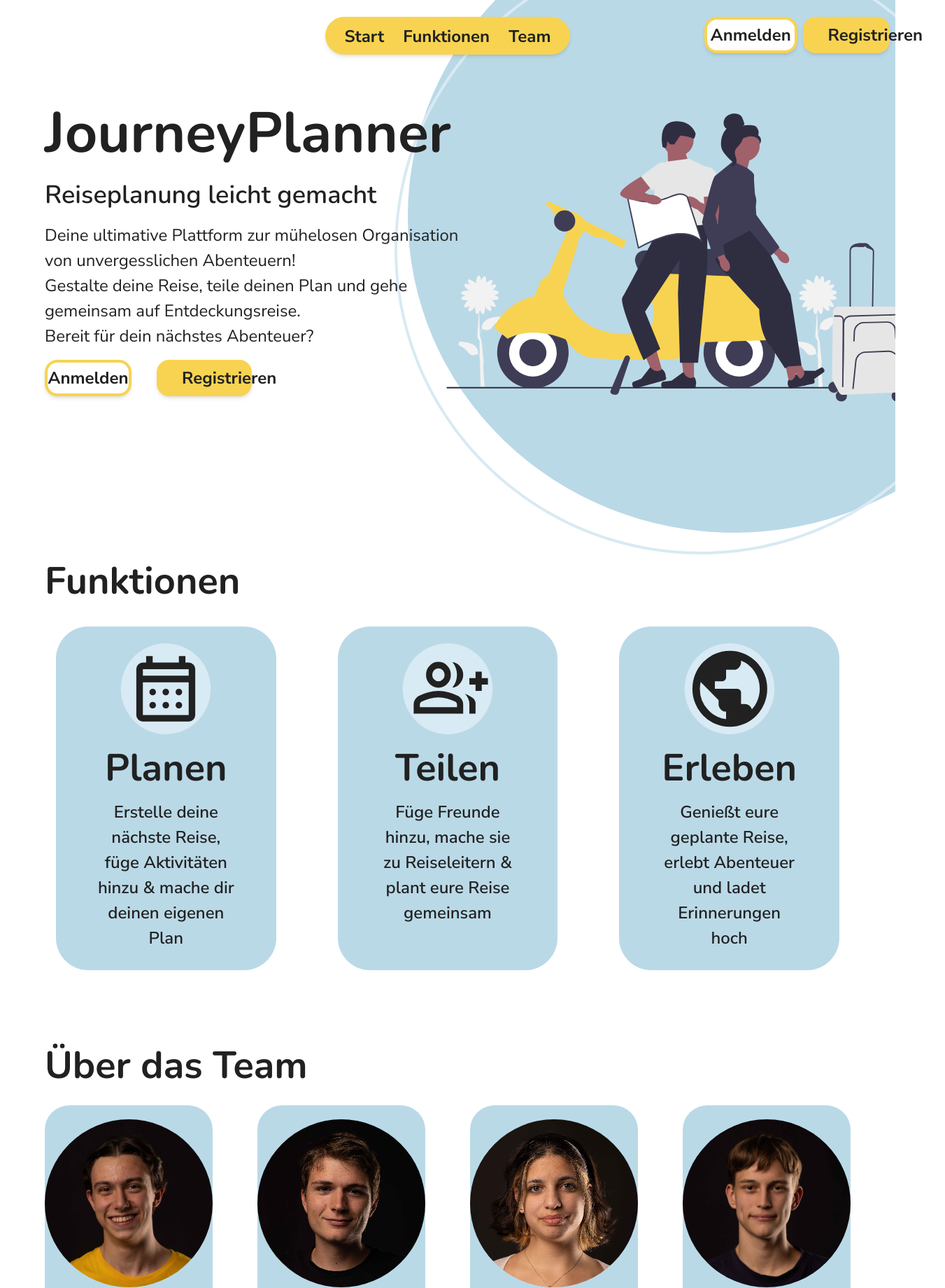
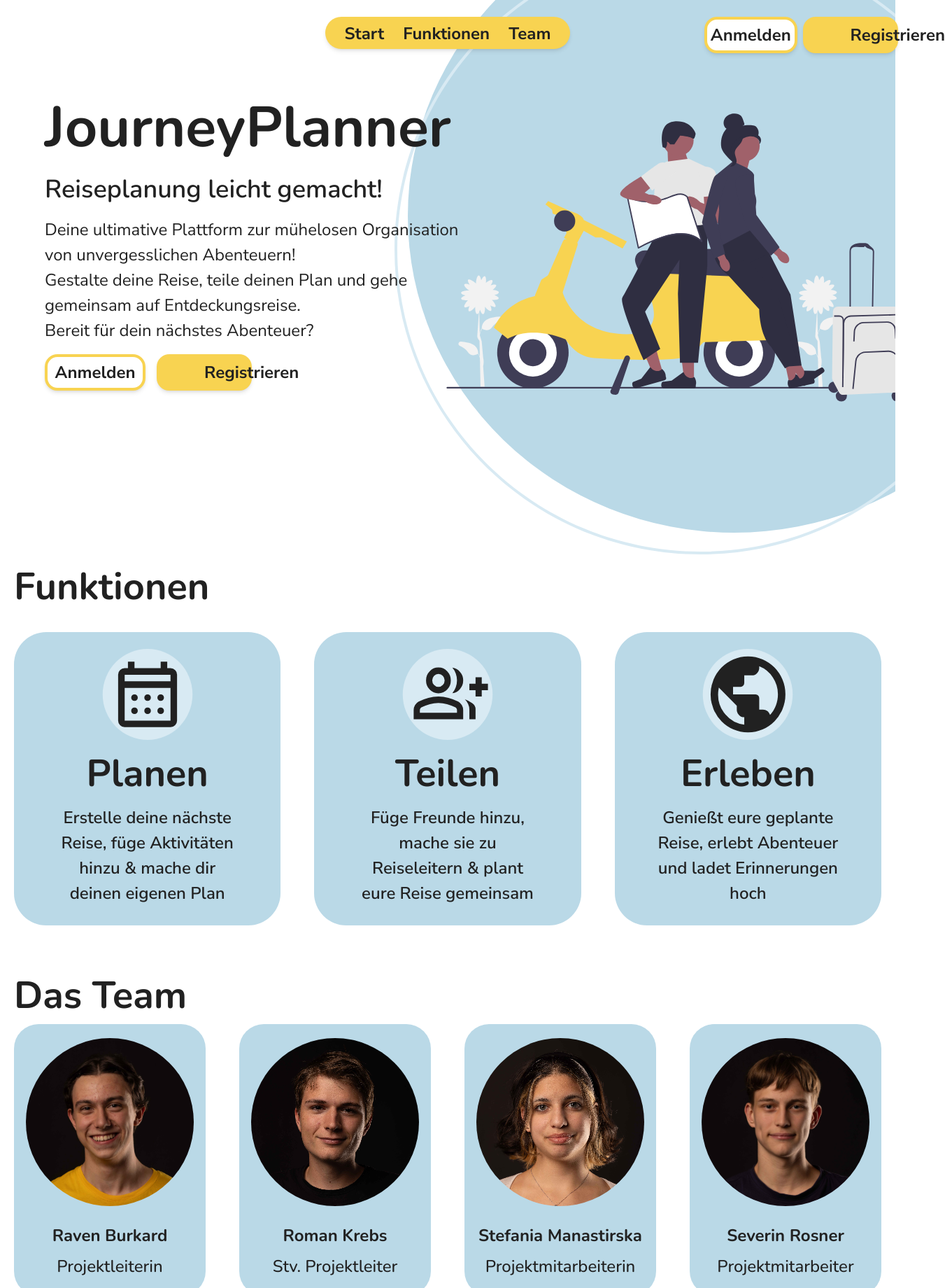
Before and after one commit to JourneyPlanner/JourneyPlanner-old, a Vue app: page / in a window 1280 px wide. Shown: the top 1840 px of the page at 70% size, 1351 px wide, since content can reach past the window. Built offline with nearby package versions, Linux system fonts and the light colour scheme; no server answers; a web font is replaced by a local one.

Commit message:
wip: responsive landing page (working except navbar/buttons)

```diff
--- a/src/components/FunctionCard.vue
+++ b/src/components/FunctionCard.vue
@@ -1,9 +1,5 @@
-<script setup lang="ts">
-
-</script>
-
 <template >
-  <div class="flex flex-col items-center bg-primary rounded-[46px] pt-6 mt-6 p-2 pb-3">
+  <div class="flex flex-col items-center bg-primary rounded-[46px] pt-6 mt-6 p-2 pb-3 justify-between">
     <i>
       <slot name="icon"></slot>
     </i>
@@ -12,13 +8,8 @@
       <slot name="subheading"></slot>
     </h2>
     <br>
-    <p class="font-nunito-sans font-semibold text-text-black text-xl px-12 mt-1 mb-4 text-center">
+    <p class="font-nunito-sans font-semibold text-text-black text-xl px-2 lg:px-12 mt-1 mb-4 text-center">
       <slot name="text"></slot>
     </p>
-
   </div>
 </template>
-
-<style scoped>
-
-</style>
--- a/src/components/MemberCard.vue
+++ b/src/components/MemberCard.vue
@@ -1,24 +1,15 @@
-<script setup lang="ts">
-
-</script>
-
-<template >
+<template>
   <div class="flex flex-col items-center bg-primary rounded-[35px] px-3 pt-5">
     <i>
       <slot name="icon"></slot>
     </i>
     <br>
-    <h2 class="font-nunito text-xl text-text-black font-bold -mb-4">
+    <h2 class="font-nunito text-xl lg:text-xl text-text-black font-bold -mb-4">
       <slot name="name"></slot>
     </h2>
     <br>
-    <p class="font-nunito font-medium text-text-black text-xl text-center pb-6">
+    <p class="font-nunito font-medium text-text-black text-xl lg:text-xl text-center pb-6">
       <slot name="position"></slot>
     </p>
-
   </div>
 </template>
-
-<style scoped>
-
-</style>
--- a/src/components/NavBar.vue
+++ b/src/components/NavBar.vue
@@ -9,19 +9,19 @@ import RegisterButton from "@/components/buttons/RegisterButton.vue";
   <div class="grid grid-cols-3 grid-rows-1 gap-5 mt-3 sticky top-0.5">
     <div class="col-start-2 bg-call-to-action
     text-text-black font-nunito-sans font-bold xl:text-xl sm:text-base md:text-base
-    my-3 rounded-[68px] py-2 flex justify-evenly mx-8 shadow-md">
+    my-3 md:my-3 rounded-[68px] py-2 md:py-3 lg:py-1 justify-evenly mx-8 shadow-md hidden lg:flex">
       <a href="#start" class="hover:opacity-80 hover:underline pt-0.5">Start</a>
       <a href="#functions" class="hover:opacity-80 hover:underline pt-0.5">Funktionen</a>
       <a href="#team" class="hover:opacity-80 hover:underline pt-0.5">Team</a>
     </div>
 
-    <div class="col-start-3 flex ">
-      <div class="grid grid-cols-3 grid-rows-1 gap-2 mt-3 ">
-        <div class="col-start-2 row-start-1">
-          <LoginButton />
+    <div class="col-start-3 hidden lg:flex">
+      <div class="grid grid-cols-3 grid-rows-1 gap-2 mt-3">
+        <div class="col-start-2">
+          <LoginButton/>
         </div>
         <div class="col-start-3">
-          <RegisterButton class="px-2"/>
+          <RegisterButton class=""/>
         </div>
       </div>
     </div>
--- a/src/components/buttons/LoginButton.vue
+++ b/src/components/buttons/LoginButton.vue
@@ -1,7 +1,7 @@
 <template>
-  <RouterLink to="/login" class="bg-background border border-4 border-call-to-action
+  <RouterLink to="/login" class="bg-background border-4 border-call-to-action
   rounded-[18px] text-text-black font-nunito-sans font-bold
-  xl:text-xl sm:text-base md:text-base py-1 flex justify-around shadow-md hover:opacity-80">
+  text-xl lg:py-1 flex justify-around shadow-md hover:opacity-80">
     Anmelden
   </RouterLink>
 </template>
--- a/src/components/buttons/RegisterButton.vue
+++ b/src/components/buttons/RegisterButton.vue
@@ -1,8 +1,8 @@
 <template>
   <RouterLink to="/register" class="bg-call-to-action
-  border border-4 border-call-to-action rounded-[18px]
-  text-text-black font-nunito-sans font-bold xl:text-xl
-  sm:text-base md:text-base py-1 px-8 flex justify-around mr-2 shadow-md hover:opacity-80">
+  border-4 border-call-to-action rounded-[18px]
+  text-text-black font-nunito-sans font-bold text-xl
+  lg:py-1 px-5 lg:px-16 flex justify-around mr-2 shadow-md hover:opacity-80">
     Registrieren
   </RouterLink>
 </template>
--- a/src/views/LandingPageView.vue
+++ b/src/views/LandingPageView.vue
@@ -17,29 +17,29 @@ import Footer from "../components/Footer.vue";
 </script>
 
 <template>
-  <div class="absolute overflow-x-hidden md:-top-24 xl:-top-36 md:right-0 ">
+  <div class="absolute overflow-x-hidden md:-top-24 lg:-top-36 md:right-0 hidden lg:block">
     <VespaIllustration/>
   </div>
   <div class="relative">
     <div id="start"/>
-    <NavBar class="sticky top-0.5"/>
+    <NavBar class="lg:sticky lg:top-0.5"/>
 
-    <div class="ml-16 mt-10">
-      <h1 class="font-nunito text-4xl text-text-black font-bold">
-        JourneyPlanner
+    <div class="ml-5 lg:ml-16 lg:mt-10">
+      <h1 class="font-nunito text-2xl xl:text-4xl lg:text-text-black font-black xl:font-bold break-words">
+        Journey<wbr>Planner
       </h1>
-      <h2 class="font-nunito text-2xl text-text-black font-semibold">
-        Reiseplanung leicht gemacht
+      <h2 class="font-nunito text-xl xl:text-2xl text-text-black font-bold lg:font-semibold">
+        Reiseplanung leicht gemacht!
       </h2>
-      <p class="font-nunito-sans text-xl text-text-black  w-3/6 flex flex-wrap mt-3">
+      <p class="font-nunito-sans text-xl lg:text-xl text-text-black md:w-3/6 xl:w-3/6 flex flex-wrap mt-3">
         Deine ultimative Plattform zur mühelosen Organisation von unvergesslichen Abenteuern!
         <br>
         Gestalte deine Reise, teile deinen Plan und gehe gemeinsam auf Entdeckungsreise.
         <br>
         Bereit für dein nächstes Abenteuer?
       </p>
-      <div class="grid grid-cols-2 grid-rows-1 gap-4 w-1/4 mt-4 ">
-        <div class="mr-5">
+      <div class="grid grid-cols-2 grid-rows-1 gap-4 sm:w-1/4 mt-4 mr-5">
+        <div>
           <LoginButton/>
         </div>
         <div>
@@ -47,13 +47,15 @@ import Footer from "../components/Footer.vue";
         </div>
       </div>
     </div>
-    <h1 id="functions" class="mb-56 mt-36"/>
-    <h1 class="font-nunito font-bold text-3xl text-text-black ml-16 mt-20">
-      Funktionen
-    </h1>
-    <div class="grid grid-cols-3 grid-rows-1 gap-12">
+    <div id="functions" class="lg:grid lg:grid-cols-3 lg:gap-12 lg:mt-40 mx-5">
 
-      <FunctionCard class="ml-20">
+      <h1 class="font-nunito font-bold text-3xl text-text-black text-center lg:text-left mt-5 lg:mt-20">
+        Funktionen
+      </h1>
+    </div>
+    <div class="grid grid-cols-1 lg:grid-cols-3 grid-rows-3 lg:grid-rows-1 lg:gap-12 mx-5">
+
+      <FunctionCard class="row-start-1">
         <template #icon>
           <IconCalender/>
         </template>
@@ -67,7 +69,7 @@ import Footer from "../components/Footer.vue";
         </template>
       </FunctionCard>
 
-      <FunctionCard class="mx-10">
+      <FunctionCard class="row-start-2 lg:row-start-1">
         <template #icon>
           <IconShare/>
         </template>
@@ -79,7 +81,7 @@ import Footer from "../components/Footer.vue";
         </template>
       </FunctionCard>
 
-      <FunctionCard class="mr-20">
+      <FunctionCard class="row-start-3 lg:row-start-1">
         <template #icon>
           <IconExperience/>
         </template>
@@ -91,13 +93,16 @@ import Footer from "../components/Footer.vue";
         </template>
       </FunctionCard>
     </div>
-    <h1 id="team" class="font-nunito font-bold text-3xl text-text-black ml-16 mt-24">
-      Über das Team
-    </h1>
+    <div id="team" class="lg:grid lg:grid-cols-3 lg:gap-12 lg:mt-10 mx-5">
 
-    <div class="grid grid-cols-4 grid-rows-1 mb-24 mt-4 ">
+      <h1 class="font-nunito font-bold text-3xl text-text-black text-center lg:text-left mt-5 ">
+        Das Team
+      </h1>
+    </div>
 
-      <MemberCard class="ml-16 mr-4">
+    <div class="grid grid-cols-1 lg:grid-cols-4 grid-rows-3 lg:grid-rows-1 gap-5 lg:gap-12 mx-5">
+
+      <MemberCard class="">
         <template #icon>
           <Raven/>
         </template>
@@ -109,7 +114,7 @@ import Footer from "../components/Footer.vue";
         </template>
       </MemberCard>
 
-      <MemberCard class="mx-8 ml-12">
+      <MemberCard class="">
         <template #icon>
           <Roman/>
         </template>
@@ -121,7 +126,7 @@ import Footer from "../components/Footer.vue";
         </template>
       </MemberCard>
 
-      <MemberCard class="mx-8 mr-12">
+      <MemberCard class="">
         <template #icon>
           <Stefi/>
         </template>
@@ -133,7 +138,7 @@ import Footer from "../components/Footer.vue";
         </template>
       </MemberCard>
 
-      <MemberCard class="mr-16 ml-4">
+      <MemberCard class="">
         <template #icon>
           <Severin/>
         </template>
@@ -145,7 +150,7 @@ import Footer from "../components/Footer.vue";
         </template>
       </MemberCard>
     </div>
-    <Footer/>
+    <Footer class="lg:pt-10"/>
 
   </div>
 </template>
```
